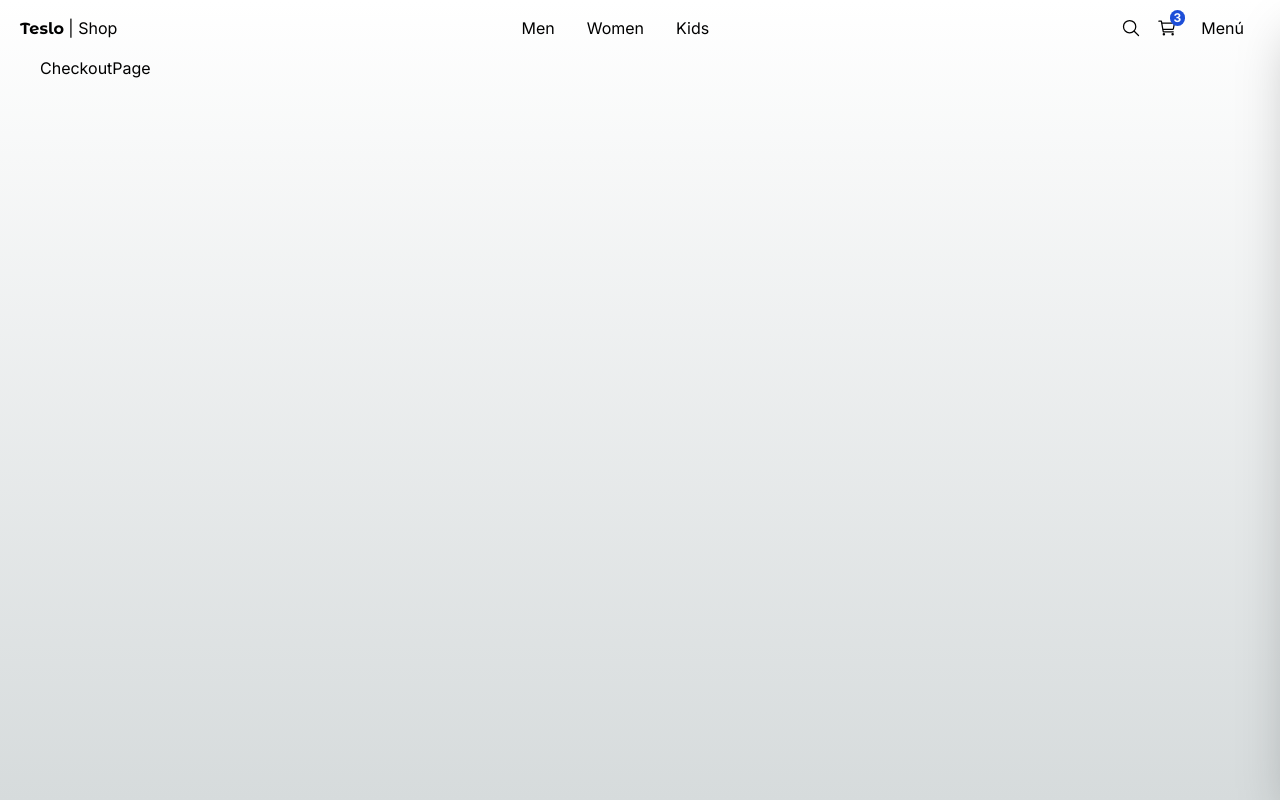
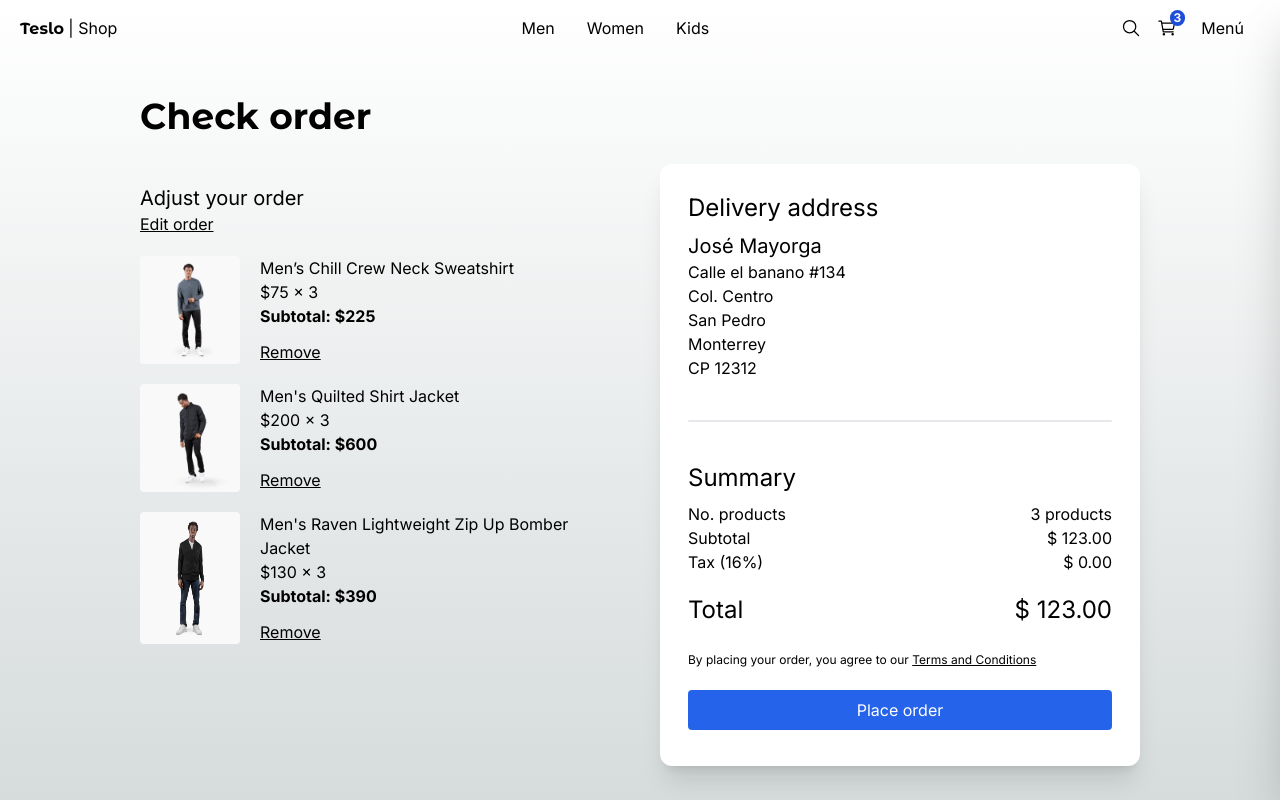
Before and after one commit to juanjosemayorga/teslo-shop-14, a Next.js app: page /checkout in a window 1280 px wide. Built offline with nearby package versions, Linux system fonts and the light colour scheme.

Commit message:
Add checkout page layout and functionality

```diff
--- a/src/app/(shop)/checkout/page.tsx
+++ b/src/app/(shop)/checkout/page.tsx
@@ -1,8 +1,109 @@
+import React from "react";
+import Image from "next/image";
+import Link from "next/link";
+
+import { Title } from "@/components";
+import { QuantitySelector } from "@/components/product/quantity-selector/QuantitySelector";
+import { initialData } from "@/seed/seed";
+
+const productsInCart = [
+  initialData.products[0],
+  initialData.products[1],
+  initialData.products[2],
+]
 
 export default function CheckoutPage() {
   return (
-    <div>
-      <h1>CheckoutPage</h1>
+    <div className="flex justify-center items-center mb-72 px-10 sm:px-0">
+      <div className="flex flex-col w-[1000px]">
+        <Title title="Check order" />
+
+        <div className="grid grid-cols-1 sm:grid-cols-2 gap-10">
+          {/* Cart */}
+          <div className="flex flex-col mt-5">
+            <span className="text-xl">Adjust your order</span>
+            <Link href="/cart" className="underline mb-5">
+              Edit order
+            </Link>
+
+            {/* Items */}
+            {
+              productsInCart.map(product => (
+                <div key={product.slug} className="flex mb-5">
+                  <Image
+                    src={`/products/${product.images[0]}`}
+                    alt={product.title}
+                    width={100}
+                    height={100}
+                    className="mr-5 rounded"
+                  />
+                  <div>
+                    <p>{product.title}</p>
+                    <p>${product.price} x 3</p>
+                    <p className="font-bold">Subtotal: ${product.price * 3}</p>
+
+                    <button className="underline mt-3">
+                      Remove
+                    </button>
+                  </div>
+                </div>
+              ))
+            }
+          </div>
+
+          {/* Checkout */}
+          <div className="bg-white rounded-xl shadow-xl p-7">
+            <h2 className="text-2xl mb-2">Delivery address</h2>
+            <div className="mb-10">
+              <p className="text-xl">José Mayorga</p>
+              <p>Calle el banano #134</p>
+              <p>Col. Centro</p>
+              <p>San Pedro</p>
+              <p>Monterrey</p>
+              <p>CP 12312</p>
+            </div>
+
+            <div className="w-full h-0.5 rounded bg-gray-200 mb-10" />
+
+            <h2 className="text-2xl mb-2">Summary</h2>
+
+            <div className="grid grid-cols-2">
+              <span>No. products</span>
+              <span className="text-right">3 products</span>
+
+              <span>Subtotal</span>
+              <span className="text-right">$ 123.00</span>
+
+              <span>Tax (16%)</span>
+              <span className="text-right">$ 0.00</span>
+
+              <span className="mt-5 text-2xl">Total</span>
+              <span className="mt-5 text-2xl text-right">$ 123.00</span>
+            </div>
+
+            <div className="mt-5 mb-2 w-full">
+              {/* Disclaimer */}
+
+              <p className="mb-5">
+                <span className="text-xs">
+                  By placing your order, you agree to our {" "}
+                  <Link href="/terms-and-conditions" className="underline">
+                    Terms and Conditions
+                  </Link>
+                </span>
+              </p>
+
+              <Link
+                className="flex btn-primary justify-center"
+                href="/orders/123">
+                  Place order
+              </Link>
+            </div>
+
+          </div>
+        </div>
+
+      </div>
     </div>
   );
 }
```
